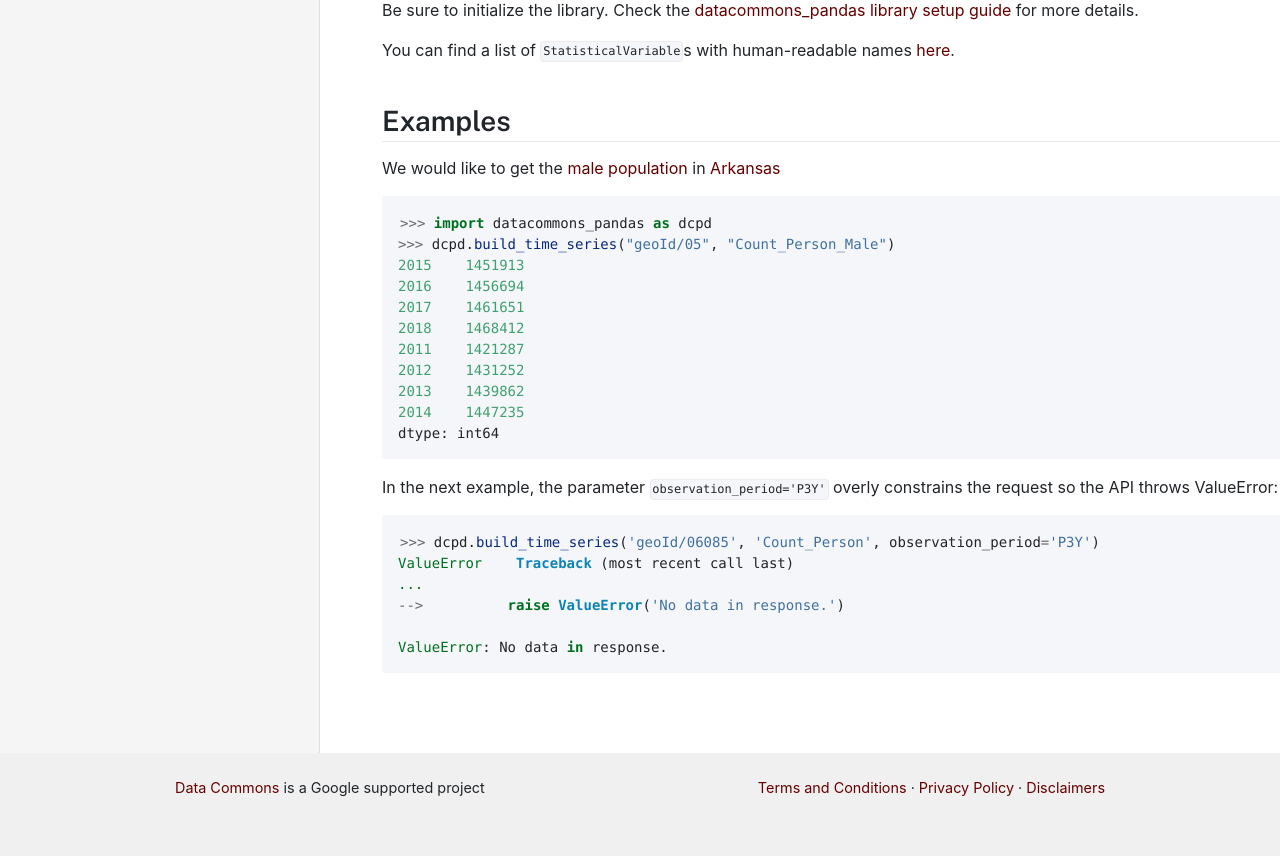
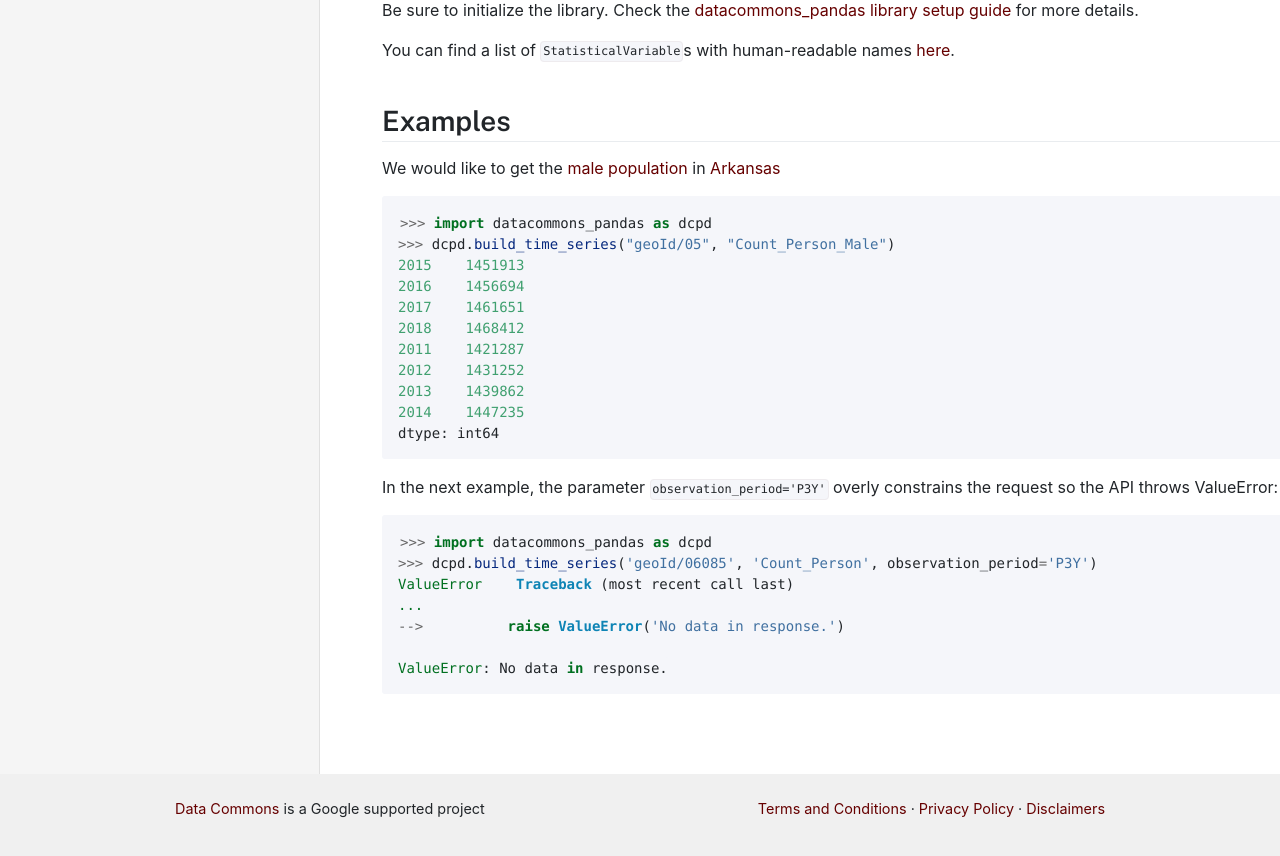
Before and after one commit to datacommonsorg/docsite, a Jekyll site: the page built from api/pandas/time_series.md, in a window 1280 px wide and 900 px high, scrolled down 890 px. Shown: the top 856 px of the window. Built offline with Jekyll 4.4.1, drawn with Linux system fonts in a browser that asks for light colours.

Commit message:
Last set of minor fixes.

````diff
--- a/api/pandas/time_series.md
+++ b/api/pandas/time_series.md
@@ -64,6 +64,7 @@ In the next example, the parameter `observation_period='P3Y'` overly constrains
 throws ValueError:
 
 ```python
+>>> import datacommons_pandas as dcpd
 >>> dcpd.build_time_series('geoId/06085', 'Count_Person', observation_period='P3Y')
 ValueError    Traceback (most recent call last)
 ...
````
Also changed, not shown: api/pandas/multivariate_dataframe.md (+5 -5 lines), api/pandas/time_series_dataframe.md (+3 -3 lines).
